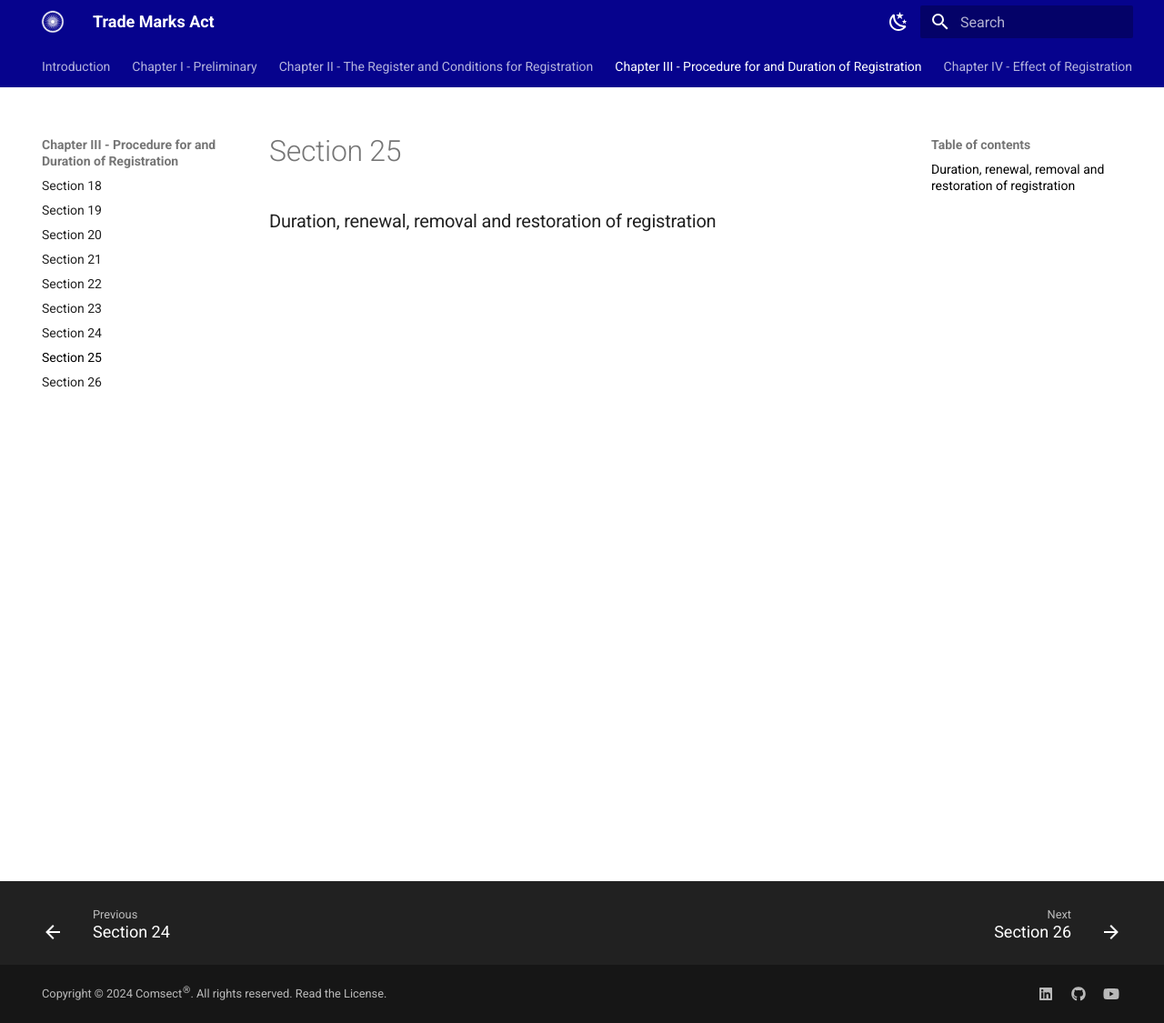
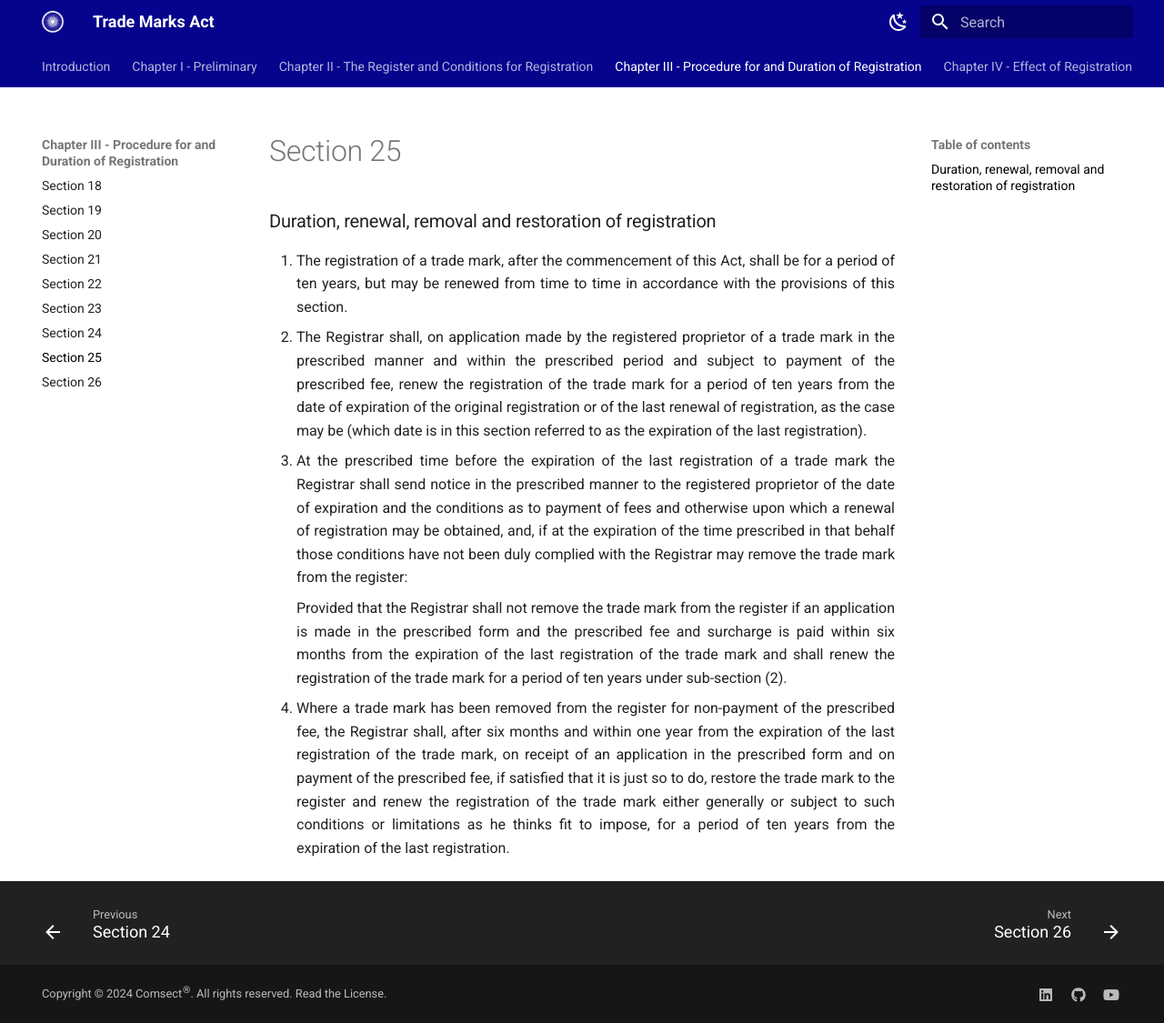
Before and after one commit to comsect/trademarks-act, an MkDocs documentation site: the page built from docs/en/25.md, in a window 1280 px wide and 1125 px high. Shown: the whole window at 91% size. Built offline with MkDocs 1.6.1 and Material for MkDocs 9.7.7, drawn with Linux system fonts in a browser that asks for light colours.

Commit message:
add section twenty-five

```diff
--- a/docs/en/25.md
+++ b/docs/en/25.md
@@ -3,3 +3,8 @@ description: Duration, renewal, removal and restoration of registration
 ---
 
 ### Duration, renewal, removal and restoration of registration
+
+1. The registration of a trade mark, after the commencement of this Act, shall be for a period of ten years, but may be renewed from time to time in accordance with the provisions of this section.
+2. The Registrar shall, on application made by the registered proprietor of a trade mark in the prescribed manner and within the prescribed period and subject to payment of the prescribed fee, renew the registration of the trade mark for a period of ten years from the date of expiration of the original registration or of the last renewal of registration, as the case may be (which date is in this section referred to as the expiration of the last registration).
+3. At the prescribed time before the expiration of the last registration of a trade mark the Registrar shall send notice in the prescribed manner to the registered proprietor of the date of expiration and the conditions as to payment of fees and otherwise upon which a renewal of registration may be obtained, and, if at the expiration of the time prescribed in that behalf those conditions have not been duly complied with the Registrar may remove the trade mark from the register:</p>Provided that the Registrar shall not remove the trade mark from the register if an application is made in the prescribed form and the prescribed fee and surcharge is paid within six months from the expiration of the last registration of the trade mark and shall renew the registration of the trade mark for a period of ten years under sub-section (2).
+4. Where a trade mark has been removed from the register for non-payment of the prescribed fee, the Registrar shall, after six months and within one year from the expiration of the last registration of the trade mark, on receipt of an application in the prescribed form and on payment of the prescribed fee, if satisfied that it is just so to do, restore the trade mark to the register and renew the registration of the trade mark either generally or subject to such conditions or limitations as he thinks fit to impose, for a period of ten years from the expiration of the last registration.
```
